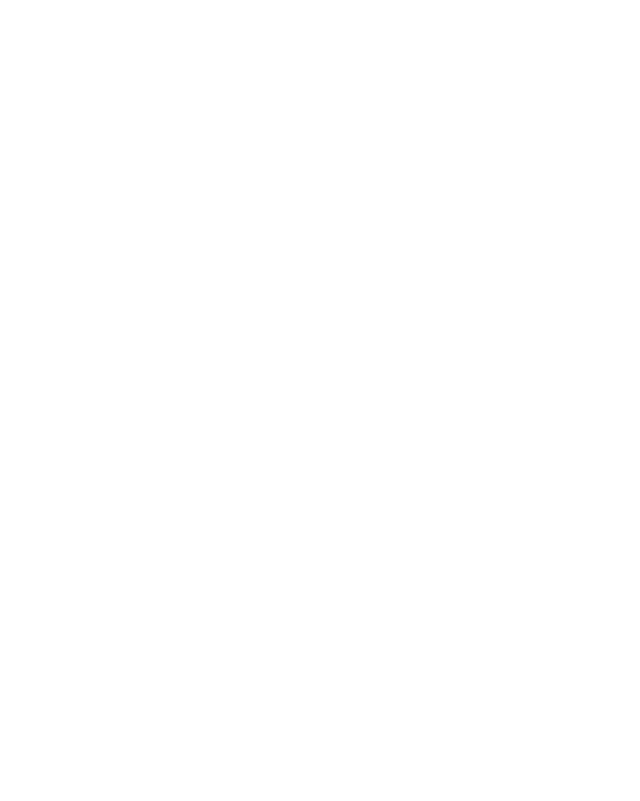
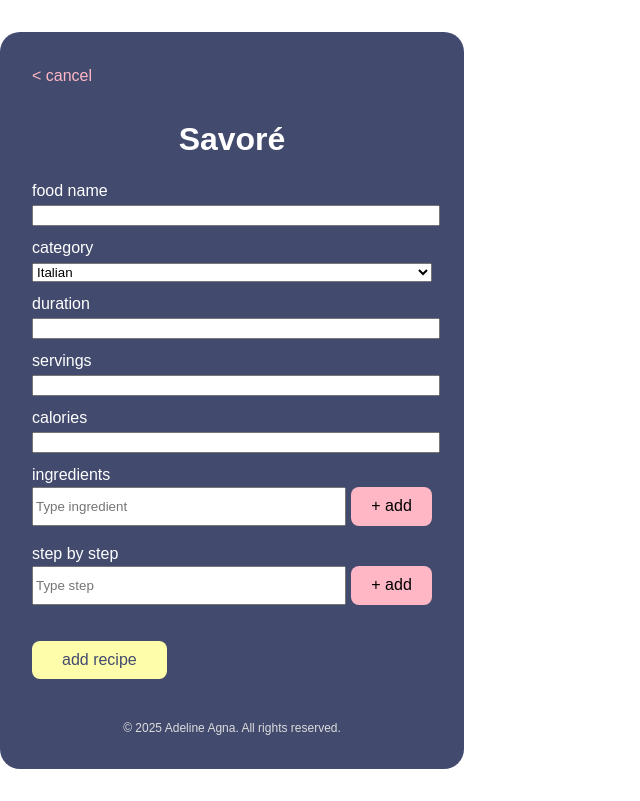
Before and after one commit to ddellicioso/Recipe-app, a React (Vite) app in the folder client/: page /add-recipe in a window 1280 px wide. Before the commit this address had no page. Shown: the whole page, without its empty margins (0-640 px from the left). Built offline with nearby package versions, Linux system fonts and the light colour scheme.

Commit message:
adding styles for Add Recipe Page

```diff
--- a/client/src/App.jsx
+++ b/client/src/App.jsx
@@ -1,12 +1,14 @@
-import React from 'react';
-import { BrowserRouter as Router, Routes, Route } from 'react-router-dom';
-import AuthPage from './pages/AuthPage';
+import React from "react";
+import { BrowserRouter as Router, Routes, Route } from "react-router-dom";
+import AuthPage from "./pages/AuthPage";
+import AddRecipePage from "./pages/AddRecipePage";
 
 function App() {
   return (
     <Router>
       <Routes>
         <Route path="/" element={<AuthPage />} />
+        <Route path="/add-recipe" element={<AddRecipePage />} />
         {/* More routes coming later */}
       </Routes>
     </Router>
--- /dev/null
+++ b/client/src/pages/AddRecipePage.jsx
@@ -0,0 +1,146 @@
+import React, { useState } from "react";
+
+const CATEGORIES = ["Italian", "Japanese", "Quick Prep", "Indonesian"];
+
+const AddRecipePage = () => {
+  const [form, setForm] = useState({
+    foodName: "",
+    category: CATEGORIES[0],
+    duration: "",
+    servings: "",
+    calories: "",
+    ingredientInput: "",
+    stepInput: "",
+  });
+  const [ingredients, setIngredients] = useState([]);
+  const [steps, setSteps] = useState([]);
+  const [message, setMessage] = useState("");
+
+  const handleChange = (e) => {
+    setForm({ ...form, [e.target.name]: e.target.value });
+  };
+
+  const addIngredient = () => {
+    if (form.ingredientInput.trim()) {
+      setIngredients([...ingredients, form.ingredientInput.trim()]);
+      setForm({ ...form, ingredientInput: "" });
+    }
+  };
+
+  const addStep = () => {
+    if (form.stepInput.trim()) {
+      setSteps([...steps, form.stepInput.trim()]);
+      setForm({ ...form, stepInput: "" });
+    }
+  };
+
+  const handleSubmit = async (e) => {
+    e.preventDefault();
+
+    const token = localStorage.getItem("token");
+    if (!token) {
+      setMessage("You must be logged in.");
+      return;
+    }
+
+    const body = {
+      title: form.foodName,
+      category: form.category,
+      duration: form.duration,
+      servings: form.servings,
+      calories: form.calories,
+      ingredients,
+      steps,
+    };
+
+    try {
+      const res = await fetch("http://localhost:3001/api/recipes/add", {
+        method: "POST",
+        headers: {
+          "Content-Type": "application/json",
+          Authorization: `Bearer ${token}`,
+        },
+        body: JSON.stringify(body),
+      });
+      const data = await res.json();
+      if (!res.ok) throw new Error(data.message);
+      setMessage("Recipe added!");
+      // Optionally clear form
+    } catch (err) {
+      setMessage(err.message);
+    }
+  };
+
+  return (
+    <div style={{
+      background: "#424a6e",
+      color: "white",
+      padding: "2rem",
+      borderRadius: "20px",
+      maxWidth: 400,
+      margin: "2rem auto",
+      fontFamily: "Nunito, sans-serif"
+    }}>
+      <a href="#" style={{ color: "#ffb7c5" }}>&lt; cancel</a>
+      <h2 style={{ textAlign: "center", marginBottom: "1rem", fontWeight: "700", fontSize: "2rem" }}>Savoré</h2>
+      <form onSubmit={handleSubmit}>
+        <label>food name</label>
+        <input name="foodName" value={form.foodName} onChange={handleChange} style={{ width: "100%", marginBottom: 10 }} />
+
+        <label>category</label>
+        <select name="category" value={form.category} onChange={handleChange} style={{ width: "100%", marginBottom: 10 }}>
+          {CATEGORIES.map((cat) => (
+            <option key={cat} value={cat}>{cat}</option>
+          ))}
+        </select>
+
+        <label>duration</label>
+        <input name="duration" value={form.duration} onChange={handleChange} style={{ width: "100%", marginBottom: 10 }} />
+
+        <label>servings</label>
+        <input name="servings" value={form.servings} onChange={handleChange} style={{ width: "100%", marginBottom: 10 }} />
+
+        <label>calories</label>
+        <input name="calories" value={form.calories} onChange={handleChange} style={{ width: "100%", marginBottom: 10 }} />
+
+        <label>ingredients</label>
+        <div style={{ display: "flex", marginBottom: 10 }}>
+          <input
+            name="ingredientInput"
+            value={form.ingredientInput}
+            onChange={handleChange}
+            style={{ flex: 1 }}
+            placeholder="Type ingredient"
+          />
+          <button type="button" onClick={addIngredient} style={{ marginLeft: 5, background: "#ffb7c5" }}>+ add</button>
+        </div>
+        <ul>
+          {ingredients.map((ing, i) => <li key={i}>{ing}</li>)}
+        </ul>
+
+        <label>step by step</label>
+        <div style={{ display: "flex", marginBottom: 10 }}>
+          <input
+            name="stepInput"
+            value={form.stepInput}
+            onChange={handleChange}
+            style={{ flex: 1 }}
+            placeholder="Type step"
+          />
+          <button type="button" onClick={addStep} style={{ marginLeft: 5, background: "#ffb7c5" }}>+ add</button>
+        </div>
+        <ol>
+          {steps.map((step, i) => <li key={i}>{step}</li>)}
+        </ol>
+
+        <button type="submit" style={{ marginTop: 20, background: "#fefeaa", color: "#424a6e", border: "none", padding: "10px 30px", borderRadius: "8px" }}>add recipe</button>
+      </form>
+      <div style={{ color: "#fffaa0", marginTop: 10 }}>{message}</div>
+      <footer style={{ fontSize: 12, color: "#ddd", marginTop: 40, textAlign: "center" }}>
+        © 2025 Adeline Agna. All rights reserved.
+      </footer>
+    </div>
+  );
+};
+
+export default AddRecipePage;
```
